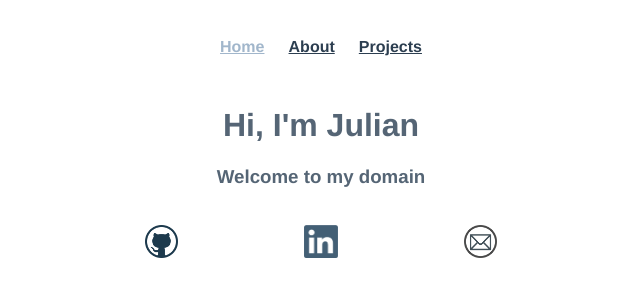
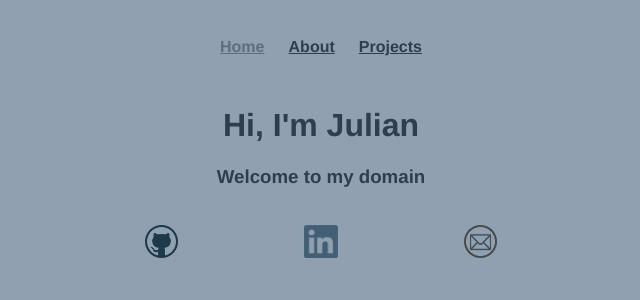
Before and after one commit to julwrites/julwrites.github.io, a Vue app: page /#/ in a window 1280 px wide. Shown: the top 300 px of the page, without its empty margins (319-959 px from the left). Built offline with nearby package versions, Linux system fonts and the light colour scheme.

Commit message:
Updating style with steel grey themed background

```diff
--- a/src/App.vue
+++ b/src/App.vue
@@ -22,12 +22,16 @@
 </template>
 
 <style>
+body {
+  background-color: #90a0b0;
+}
+
 #app {
-  font-family: "Avenir", Helvetica, Arial, sans-serif;
+  font-family: "Fira Code", "Hasklig", "Iosevka", Helvetica;
   -webkit-font-smoothing: antialiased;
   -moz-osx-font-smoothing: grayscale;
   text-align: center;
-  color: #0b233ab2;
+  color: #2c3e50;
 }
 
 #nav {
@@ -41,7 +45,7 @@
 }
 
 #nav a.router-link-exact-active {
-  color: #547aa08c;
+  color: #5c6e80;
 }
 
 a {
@@ -49,10 +53,6 @@ a {
   padding: 5%;
 }
 
-div {
-  border-color: #547aa08c;
-}
-
 .footer-thumbnail {
   width: 25pt;
 }
--- a/src/components/common/Modal.vue
+++ b/src/components/common/Modal.vue
@@ -4,7 +4,9 @@
       <div class="modal-wrapper">
         <div class="modal-container" @click="$emit('close')">
           <div class="modal-header">
-            <slot name="header">default header</slot>
+            <h3>
+              <slot name="header">default header</slot>
+            </h3>
           </div>
 
           <div class="modal-body">
@@ -51,7 +53,7 @@ export default class Modal extends Vue {}
   width: 80%;
   margin: 0px auto;
   padding: 20px 30px;
-  background-color: #fff;
+  background-color: #a0b0c0;
   border-radius: 2px;
   box-shadow: 0 2px 8px rgba(0, 0, 0, 0.33);
   transition: all 0.3s ease;
@@ -60,7 +62,6 @@ export default class Modal extends Vue {}
 
 .modal-header h3 {
   margin-top: 0;
-  color: #42b983;
 }
 
 .modal-body {
--- a/src/views/About.vue
+++ b/src/views/About.vue
@@ -1,10 +1,15 @@
 <template>
   <div class="about">
-    <h1>Julian Teh</h1>
-    <img class="img-profile" src="@/assets/images/me.jpg" />
+    <div class="profile">
+      <div>
+        <img class="img-profile" src="@/assets/images/me.jpg" />
+      </div>
 
-    <h2>Personal</h2>
-    <p>Hi, I am a Singaporean boy who loves Christ, Computer Science, Martial Arts and Music</p>
+      <div>
+        <h2>Personal</h2>
+        <p>Hi, I am a Singaporean boy who loves Christ, Computer Science, Martial Arts and Music</p>
+      </div>
+    </div>
 
     <h2>Work</h2>
     <p>Software Engineer - Autodesk Asia</p>
@@ -25,8 +30,14 @@ export default class About extends Vue {}
 </script>
 
 <style scoped>
+.profile {
+  display: grid;
+  grid-auto-flow: column;
+  vertical-align: middle;
+}
+
 .img-profile {
-  width: 25%;
+  width: 50%;
   height: auto;
 }
 </style>
--- a/src/views/Home.vue
+++ b/src/views/Home.vue
@@ -1,7 +1,5 @@
 <template>
   <div class="home">
-    <!-- TODO: Design some logo for yourself -->
-    <!-- <img alt="Vue logo" src="../assets/logo.png" /> -->
     <h1>Hi, I'm Julian</h1>
     <h3>Welcome to my domain</h3>
   </div>
--- a/src/views/Projects.vue
+++ b/src/views/Projects.vue
@@ -25,16 +25,18 @@ img {
   width: 25%;
   height: auto;
 }
+.gallery-img {
+  width: 75%;
+  height: auto;
+  cursor: grab;
+}
 .gallery-container {
-  display: gr;
+  display: grid;
   grid-auto-flow: column;
 }
 .modal-container {
   display: grid;
   grid-auto-flow: column;
-  border-width: 1px;
-  border-style: solid;
-  border-color: black;
   vertical-align: middle;
 }
 .thumbnail {
```
